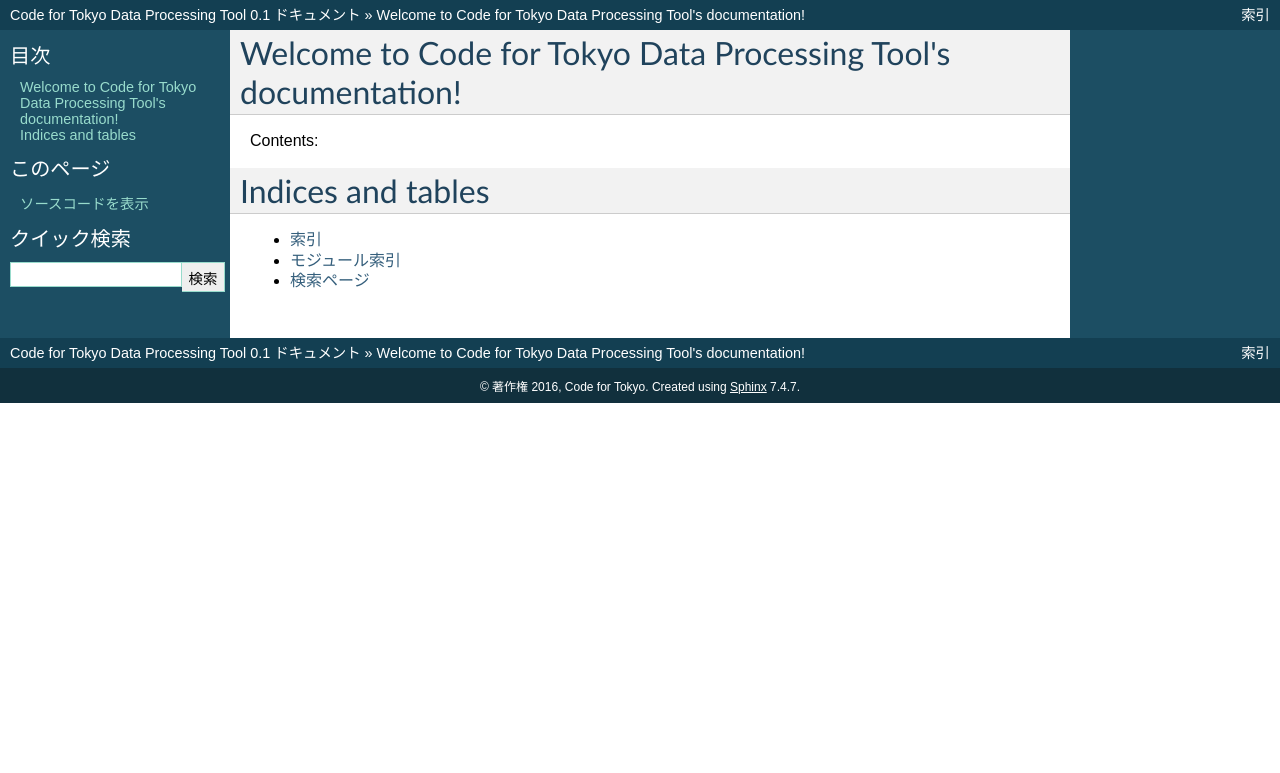
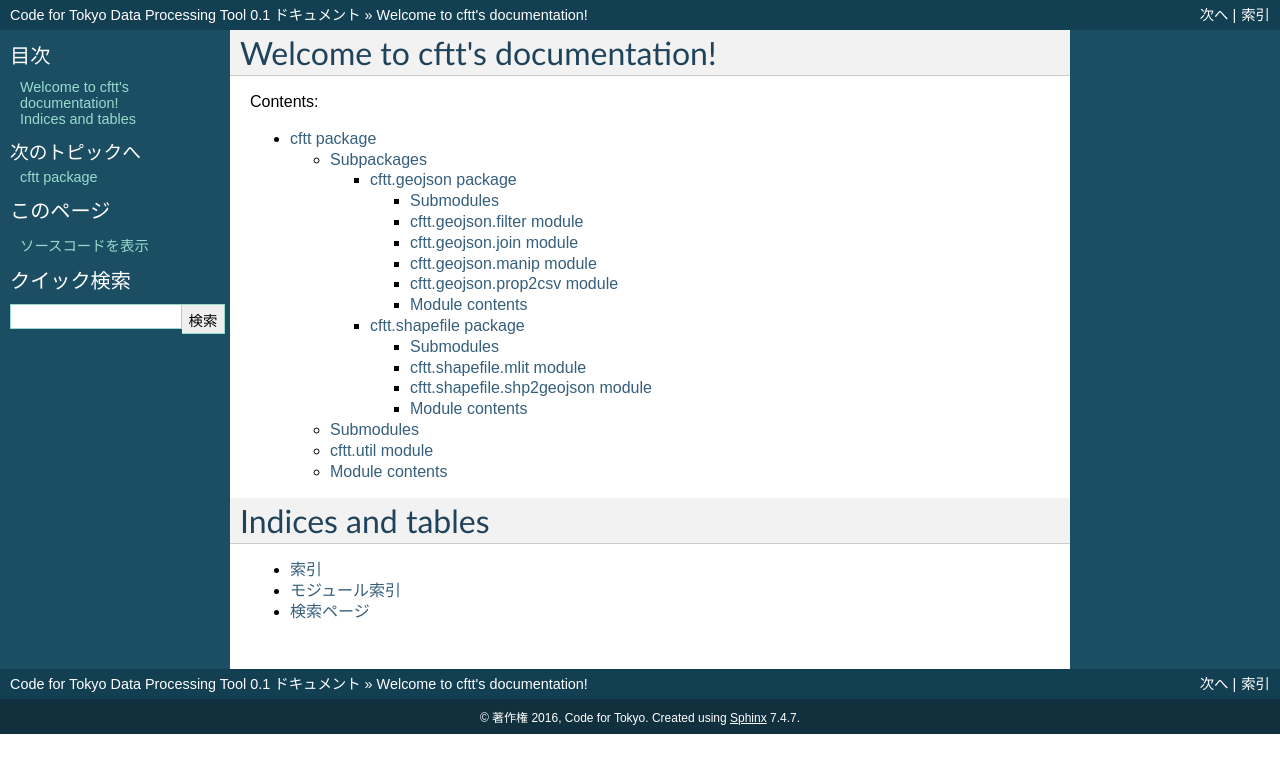
Before and after one commit to codefortokyo/data, a Sphinx documentation site: the page built from docs/index.rst, in a window 1280 px wide. Shown: the top 773 px of the page. Built offline with Sphinx 7.4.7, drawn with Linux system fonts in a browser that asks for light colours.

Commit message:
modified:   cftt/geojson/__init__.py 	modified:   docs/Makefile 	modified:   docs/cftt.rst 	modified:   docs/conf.py 	modified:   docs/index.rst 	modified:   docs/make.bat

```diff
--- a/docs/cftt.rst
+++ b/docs/cftt.rst
@@ -9,6 +9,18 @@
     cftt.geojson
     cftt.shapefile
 
+Submodules
+----------
+
+cftt.util module
+----------------
+
+.. automodule:: cftt.util
+    :members:
+    :undoc-members:
+    :show-inheritance:
+
+
 Module contents
 ---------------
 
--- a/docs/conf.py
+++ b/docs/conf.py
@@ -1,7 +1,7 @@
 # -*- coding: utf-8 -*-
 #
-# Code for Tokyo Data Processing Tool documentation build configuration file, created by
-# sphinx-quickstart on Tue Mar 08 01:14:47 2016.
+# cftt documentation build configuration file, created by
+# sphinx-quickstart on Wed Mar 09 00:22:37 2016.
 #
 # This file is execfile()d with the current directory set to its
 # containing dir.
@@ -15,7 +15,7 @@
 import sys
 import os
 
-sys.path.append(os.path.join(os.path.dirname(__file__),'..'));
+sys.path.insert(0, os.path.join(os.path.dirname(__file__),'..'));
 
 # If extensions (or modules to document with autodoc) are in another directory,
 # add these directories to sys.path here. If the directory is relative to the
@@ -32,6 +32,8 @@
 # ones.
 extensions = [
     'sphinx.ext.autodoc',
+    'sphinx.ext.todo',
+    'sphinx.ext.viewcode',
 ]
 
 # Add any paths that contain templates here, relative to this directory.
@@ -104,7 +106,7 @@
 #keep_warnings = False
 
 # If true, `todo` and `todoList` produce output, else they produce nothing.
-todo_include_todos = False
+todo_include_todos = True
 
 
 # -- Options for HTML output ----------------------------------------------
@@ -285,3 +287,73 @@
 
 # If true, do not generate a @detailmenu in the "Top" node's menu.
 #texinfo_no_detailmenu = False
+
+
+# -- Options for Epub output ----------------------------------------------
+
+# Bibliographic Dublin Core info.
+epub_title = project
+epub_author = author
+epub_publisher = author
+epub_copyright = copyright
+
+# The basename for the epub file. It defaults to the project name.
+#epub_basename = project
+
+# The HTML theme for the epub output. Since the default themes are not
+# optimized for small screen space, using the same theme for HTML and epub
+# output is usually not wise. This defaults to 'epub', a theme designed to save
+# visual space.
+#epub_theme = 'epub'
+
+# The language of the text. It defaults to the language option
+# or 'en' if the language is not set.
+#epub_language = ''
+
+# The scheme of the identifier. Typical schemes are ISBN or URL.
+#epub_scheme = ''
+
+# The unique identifier of the text. This can be a ISBN number
+# or the project homepage.
+#epub_identifier = ''
+
+# A unique identification for the text.
+#epub_uid = ''
+
+# A tuple containing the cover image and cover page html template filenames.
+#epub_cover = ()
+
+# A sequence of (type, uri, title) tuples for the guide element of content.opf.
+#epub_guide = ()
+
+# HTML files that should be inserted before the pages created by sphinx.
+# The format is a list of tuples containing the path and title.
+#epub_pre_files = []
+
+# HTML files that should be inserted after the pages created by sphinx.
+# The format is a list of tuples containing the path and title.
+#epub_post_files = []
+
+# A list of files that should not be packed into the epub file.
+epub_exclude_files = ['search.html']
+
+# The depth of the table of contents in toc.ncx.
+#epub_tocdepth = 3
+
+# Allow duplicate toc entries.
+#epub_tocdup = True
+
+# Choose between 'default' and 'includehidden'.
+#epub_tocscope = 'default'
+
+# Fix unsupported image types using the Pillow.
+#epub_fix_images = False
+
+# Scale large images.
+#epub_max_image_width = 0
+
+# How to display URL addresses: 'footnote', 'no', or 'inline'.
+#epub_show_urls = 'inline'
+
+# If false, no index is generated.
+#epub_use_index = True
--- a/docs/index.rst
+++ b/docs/index.rst
@@ -1,16 +1,17 @@
-.. Code for Tokyo Data Processing Tool documentation master file, created by
-   sphinx-quickstart on Tue Mar 08 01:14:47 2016.
+.. cftt documentation master file, created by
+   sphinx-quickstart on Wed Mar 09 00:22:37 2016.
    You can adapt this file completely to your liking, but it should at least
    contain the root `toctree` directive.
 
-Welcome to Code for Tokyo Data Processing Tool's documentation!
-===============================================================
+Welcome to cftt's documentation!
+================================
 
 Contents:
 
 .. toctree::
-   :maxdepth: 2
+   :maxdepth: 4
 
+   cftt
 
 
 Indices and tables
```
Also changed, not shown: 3 other files.
